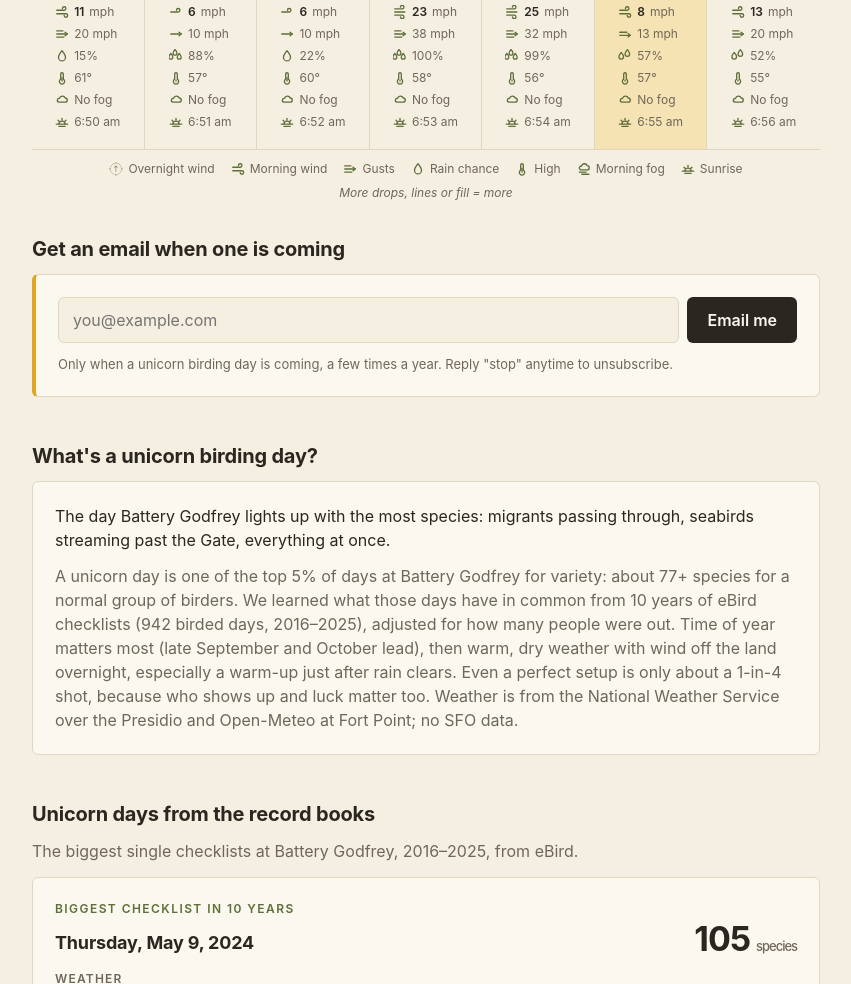
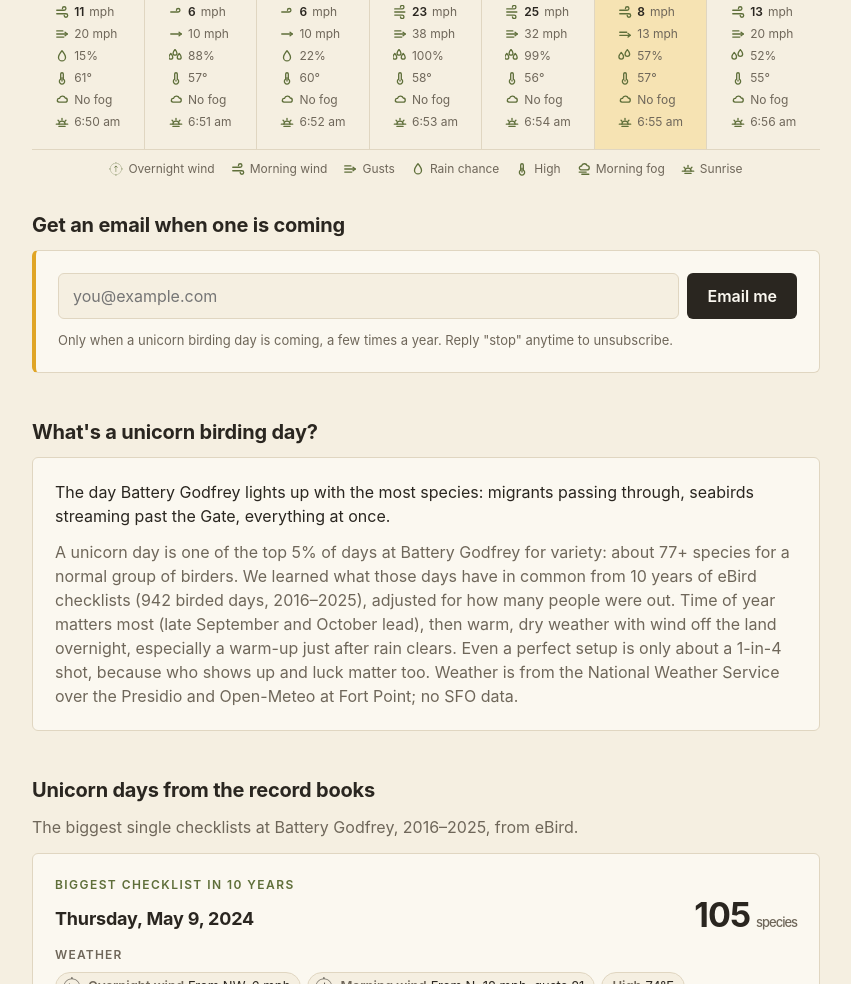
Before and after one commit to swirl2001/unicorn-birding, a plain HTML site: page site/index.html in a window 1280 px wide. Shown: the part 761-1745 px from the top of the page, without its empty margins (214-1065 px from the left). Drawn offline with Linux system fonts and the light colour scheme.

Commit message:
Remove graded-icon legend note
Co-Authored-By: Claude Opus 5.5 <noreply@anthropic.com>

```diff
--- a/site/index.html
+++ b/site/index.html
@@ -381,7 +381,7 @@
       legend.innerHTML = `<span>${compass(180)}Overnight wind</span><span>${ICON.wind}Morning wind</span><span>${ICON.gust}Gusts</span>`
         + `<span>${ICON.rain}Rain chance</span><span>${ICON.temp}High</span>`
         + `<span>${ICON.fog}Morning fog</span><span>${ICON.sunrise}Sunrise</span>`
-        + `<span class="more">More drops, lines or fill = more</span>`;
+        + ``;
       legend.hidden = false;
     }
   }
```
